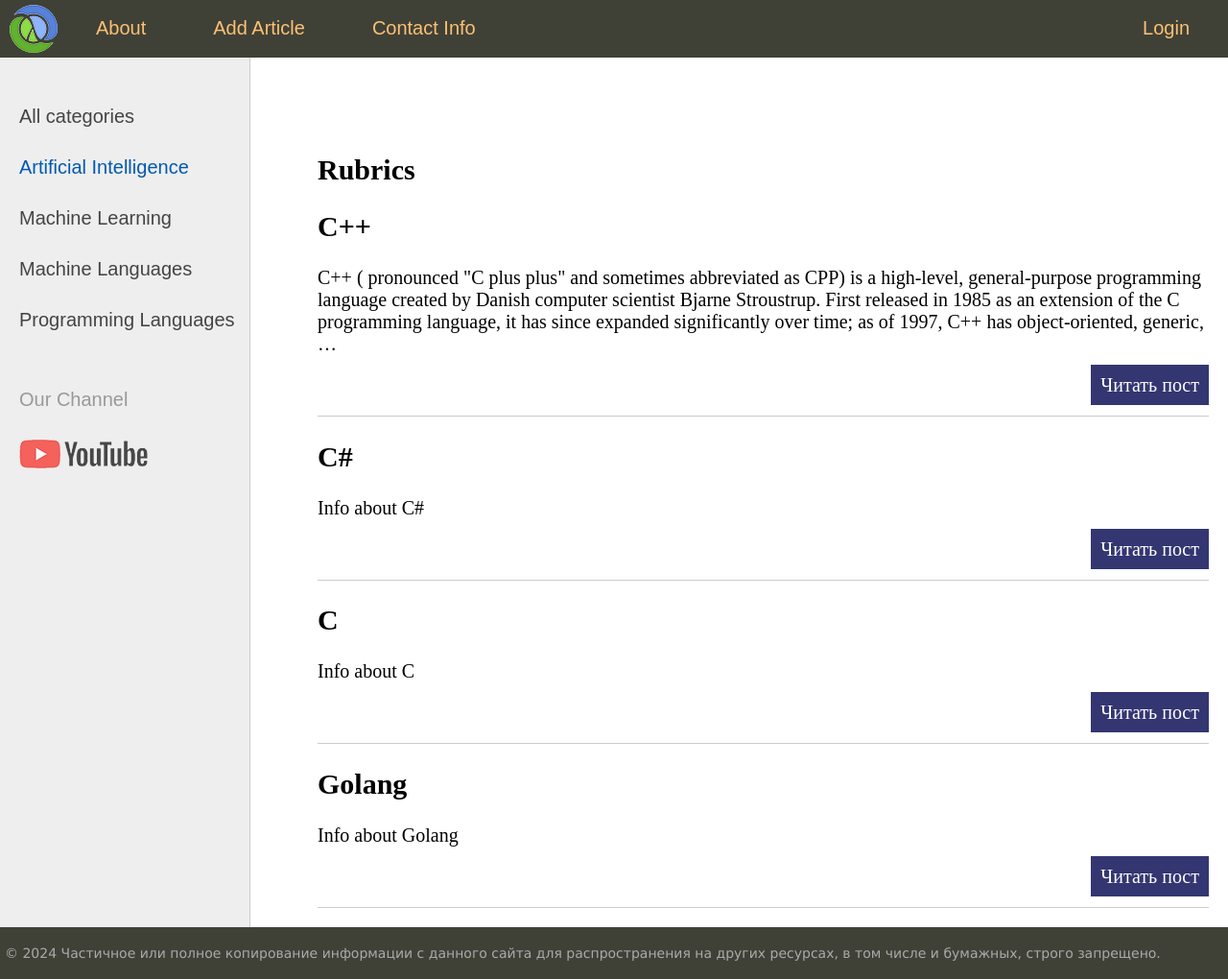
After one commit to Adopten123/adoptensite, a Django app: page /category/1/ in a window 1280 px wide. The commit adds this page. Shown: the whole page at 96% size. Run offline with Django 5.2, Linux system fonts and the light colour scheme.

Commit message:
Add list_categories

```diff
--- a/adoptensite/settings.py
+++ b/adoptensite/settings.py
@@ -119,6 +119,9 @@ USE_TZ = True
 # https://docs.djangoproject.com/en/5.1/howto/static-files/
 
 STATIC_URL = 'static/'
+STATICFILES_DIRS = [
+    BASE_DIR / 'static'
+]
 
 # Default primary key field type
 # https://docs.djangoproject.com/en/5.1/ref/settings/#default-auto-field
--- a/main/templates/main/index.html
+++ b/main/templates/main/index.html
@@ -1,6 +1,7 @@
 {% extends 'base.html' %}
 
 {% block content %}
+<h2>{{ title }}</h2>
 <ul class="list-articles">
 	{% for p in posts %}
 	{% if p.is_published %}
--- /dev/null
+++ b/main/templates/main/list_categories.html
@@ -0,0 +1,7 @@
+{% for category in categories %}
+    {% if category.id == category_selected %}
+        <li class="selected">{{ category.name }}</li>
+    {% else %}
+        <li><a href="{% url 'category' category.id %}">{{ category.name }}</a></li>
+    {% endif %}
+{% endfor %}
--- /dev/null
+++ b/main/templatetags/adopten_tags.py
@@ -0,0 +1,13 @@
+from django import template
+import main.views as views
+
+register = template.Library()
+
+@register.simple_tag()
+def get_categories():
+    return views.categories_db
+
+@register.inclusion_tag('main/list_categories.html')
+def show_categories(category_selected=0):
+    categories = views.categories_db
+    return {'categories': categories, 'category_selected': category_selected}
--- a/main/urls.py
+++ b/main/urls.py
@@ -12,6 +12,7 @@ urlpatterns = [
     path('login/', views.login, name='login'),
     path('categories/<int:category_id>/', views.categories, name='categories'),
     path('categories/<slug:category_slug>/', views.categories_by_slug, name='categories_by_slug'),
+    path('category/<int:category_id>/', views.show_category, name='category'),
     path('languages/<str:language_slug>/', views.language, name='languages'),
     path('archive/<year4:year>/', views.archive, name='archive'),
 ]
--- a/main/views.py
+++ b/main/views.py
@@ -19,6 +19,13 @@ data_db = [
     {'id': 7, 'title': 'Golang', 'content': 'Info about Golang', 'is_published': True},
 ]
 
+categories_db = [
+    {'id': 1, 'name': 'Artificial Intelligence'},
+    {'id': 2, 'name': 'Machine Learning'},
+    {'id': 3, 'name': 'Machine Languages'},
+    {'id': 4, 'name': 'Programming Languages'},
+]
+
 class MyClass:
     def __init__(self, a, b):
         self.a = a
@@ -26,7 +33,7 @@ class MyClass:
 
 # Create your views here.
 def index(request):
-    return render(request, "index.html", {"title": 'Main Page'})
+    return render(request, "main/index.html", {"title": 'Main Page'})
 
 def test1(request):
     #t = render_to_string('main/index.html')
@@ -37,6 +44,7 @@ def test1(request):
             'set': {1, 2, 3, 4, 5},
             'dict': {'key_1': 'value_1', 'key_2': 'value_2'},
             'obj': MyClass(10,20),
+            'category_selected': 0,
             }
     return render(request, 'main/index.html', context=data)
 
@@ -78,5 +86,12 @@ def archive(request, year):
         return redirect(uri)
     return HttpResponse(f"<h1> Archive </h1> <p>year: {year}</p>")
 
+def show_category(request, category_id):
+    data = {'title': 'Rubrics',
+            'menu': menu,
+            'posts': data_db,
+            'category_selected': category_id,
+            }
+    return render(request, 'main/index.html', context=data)
 def page_not_found(request, exception):
     return HttpResponseNotFound("<h1> Page Not Found! </h1>")
--- a/templates/base.html
+++ b/templates/base.html
@@ -1,4 +1,6 @@
 {% load static %}
+{% load adopten_tags %}
+
 <!DOCTYPE html>
 <html>
 <head>
@@ -30,12 +32,16 @@
 <!-- Sidebar слева -->
 	<td valign="top" class="left-chapters">
 	<ul id="leftchapters">
-		<li class="selected">All categories</li>
-		<li><a href="#">AI</a></li>
-		<li><a href="#">Machine Learning</a></li>
-		<li><a href="#">Machine Languages</a></li>
-        <li><a href="#">Programming</a></li>
-		<li class="share">
+
+        {% if category_selected == 0 or category_selected is None %}
+        <li class="selected">All categories</li>
+        {% else %}
+            <li><a href="{% url 'home' %}">All categories</a></li>
+        {% endif %}
+
+        {% show_categories category_selected %}
+
+        <li class="share">
 		<p>Our Channel</p>
 		<a class="share-yt" href="https://www.youtube.com/@adopten6755" target="_blank" rel="nofollow"></a>
 		</li>
```
Also changed, not shown: main/templatetags/__init__.py (added).
